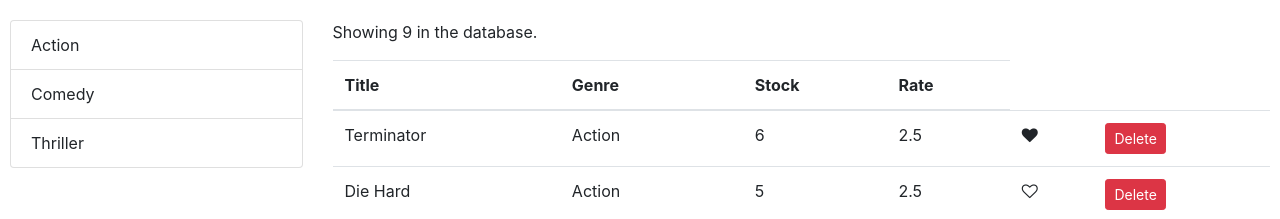
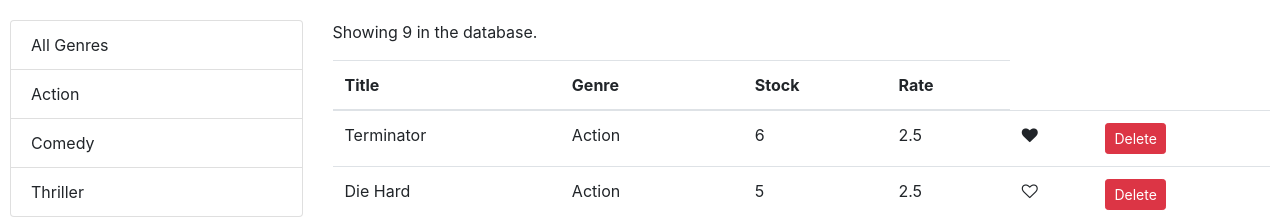
Before and after one commit to Biagemc/vidly-react-app, a React (Create React App) app: page / in a window 1280 px wide. Shown: the top 219 px of the page. Built offline with nearby package versions, Linux system fonts and the light colour scheme.

Commit message:
add AllGenres option

```diff
--- a/src/components/movies.jsx
+++ b/src/components/movies.jsx
@@ -16,7 +16,8 @@ class Movies extends Component {
   };
 
   componentDidMount() {
-    this.setState({ movies: getMovies(), genres: getGenres() });
+    const genres = [{ name: "All Genres" }, ...getGenres()];
+    this.setState({ movies: getMovies(), genres });
   }
 
   handleDelete = (movie) => {
@@ -47,7 +48,8 @@ class Movies extends Component {
       return <p>There are no movies in the Database.</p>;
     }
 
-    const filtered = selectedGenre ? allMovies.filter((m) => m.genre._id === selectedGenre._id) : allMovies;
+    const filtered =
+      selectedGenre && selectedGenre._id ? allMovies.filter((m) => m.genre._id === selectedGenre._id) : allMovies;
 
     const movies = paginate(filtered, currentPage, pageSize);
 
```
